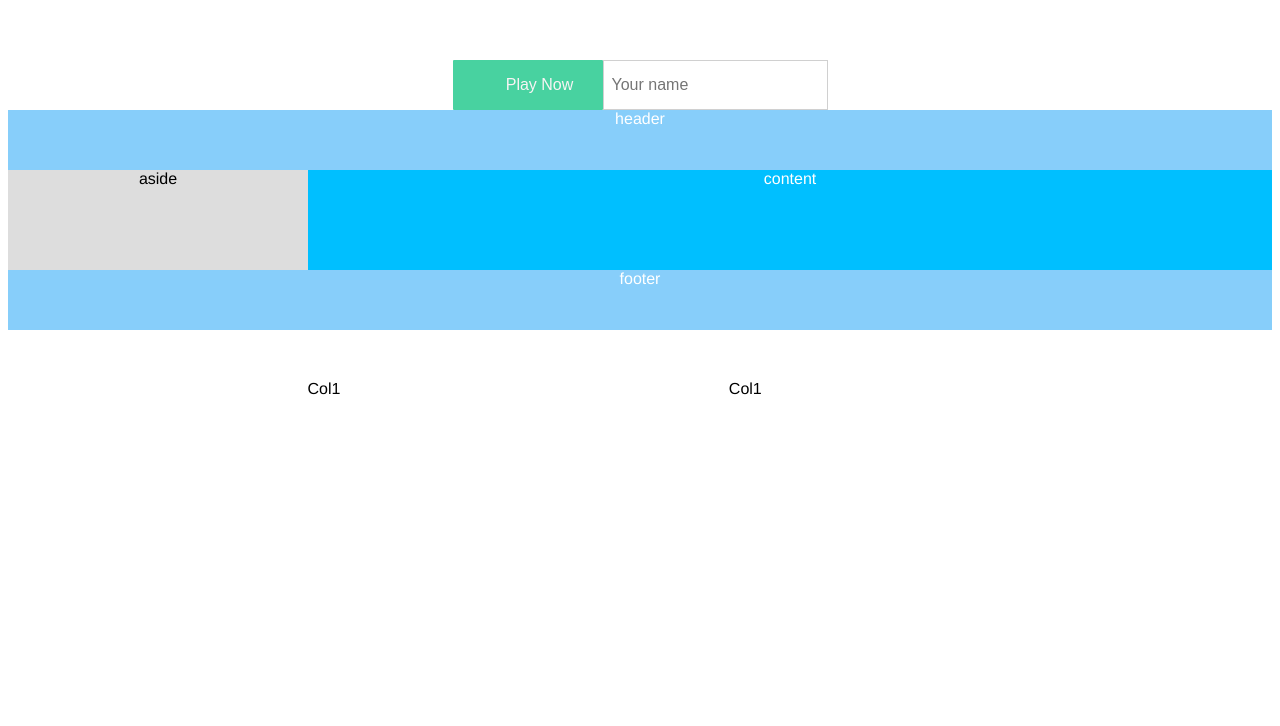
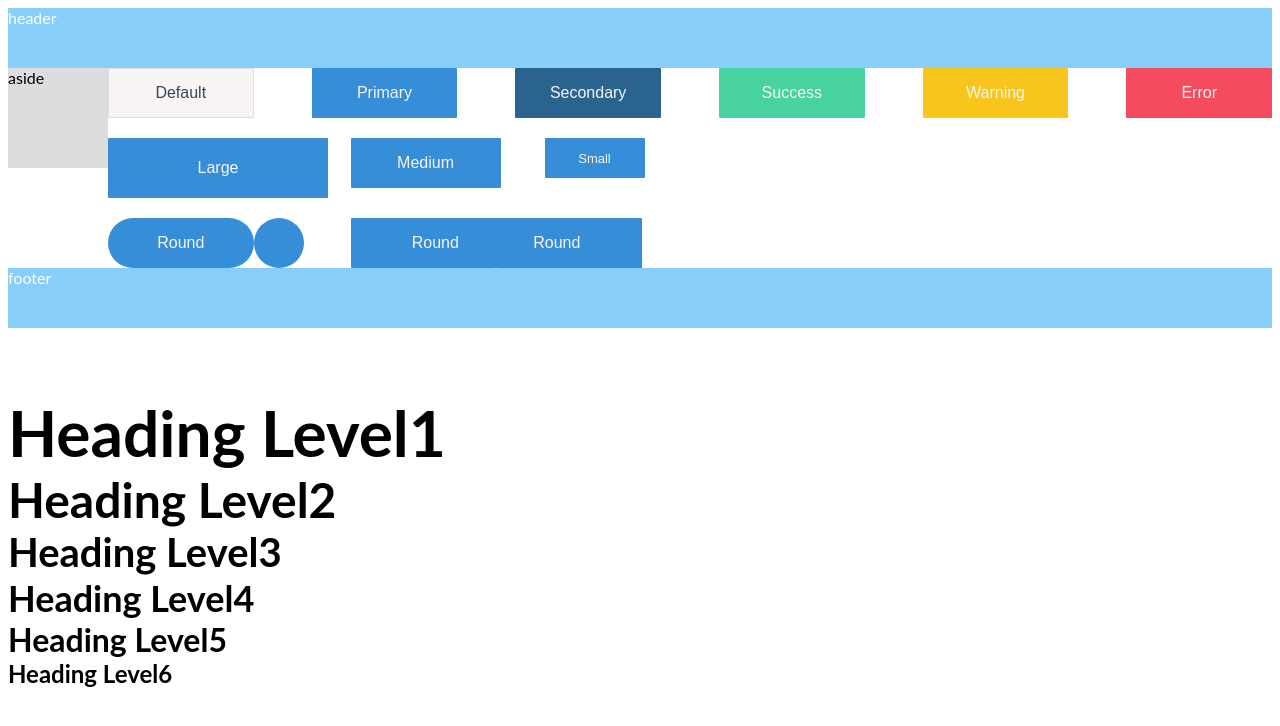
Before and after one commit to qiuhutu/sf-ui, a Vue app: page / in a window 1280 px wide. Shown: the top 726 px of the page. Built offline with nearby package versions, Linux system fonts and the light colour scheme.

Commit message:
update public page

```diff
--- a/src/App.vue
+++ b/src/App.vue
@@ -1,26 +1,64 @@
 <template>
   <div id="app">
-    <sf-button size="medium" type="success" icon="close" small>Play Now</sf-button>
-    <sf-input placeholder="Your name"></sf-input>
     <sf-container style="color: white; margin-bottom:50px;">
       <sf-header style="background:lightskyblue;">header</sf-header>
       <sf-container>
-        <sf-aside style="height: 100px; background:#ddd; color: black;">aside</sf-aside>
-        <sf-content style="background:deepskyblue;">content</sf-content>
+        <sf-aside style="height: 100px; background:#ddd; color: black;" width="100">aside</sf-aside>
+        <sf-content>
+          <sf-row align="space-between" >
+            <sf-col :span="3">
+              <sf-button size="medium" type="default">Default</sf-button>
+            </sf-col>
+            <sf-col :span="3">
+              <sf-button size="medium" type="primary">Primary</sf-button>
+            </sf-col>
+            <sf-col :span="3">
+              <sf-button size="medium" type="secondary">Secondary</sf-button>
+            </sf-col>
+            <sf-col :span="3">
+              <sf-button size="medium" type="success">Success</sf-button>
+            </sf-col>
+            <sf-col :span="3">
+              <sf-button size="medium" type="warning">Warning</sf-button>
+            </sf-col>
+            <sf-col :span="3">
+              <sf-button size="medium" type="error">Error</sf-button>
+            </sf-col>
+          </sf-row>
+          <sf-row align="start" style="margin-top: 20px;">
+            <sf-col :span="5">
+              <sf-button size="large" type="primary">Large</sf-button>
+            </sf-col>
+            <sf-col :span="4">
+              <sf-button size="medium" type="primary">Medium</sf-button>
+            </sf-col>
+            <sf-col :span="3">
+              <sf-button size="small" type="primary">Small</sf-button>
+            </sf-col>
+          </sf-row>
+          <sf-row align="start" style="margin-top: 20px;">
+            <sf-col :span="3"><sf-button type="primary" round>Round</sf-button></sf-col>
+            <sf-col :span="2"><sf-button type="primary" circle ><sf-icon name="plus"></sf-icon></sf-button></sf-col>
+            <sf-col :span="3"><sf-button type="primary" loading>Round</sf-button></sf-col>
+            <sf-col :span="3"><sf-button type="primary" loading iconPosition="right">Round</sf-button></sf-col>
+          </sf-row>
+        </sf-content>
       </sf-container>
       <sf-footer style="background:lightskyblue;">footer</sf-footer>
     </sf-container>
-    <sf-row>
-      <sf-col :span="4" :offset="4">Col1</sf-col>
-      <sf-col :span="4" :offset="4">Col1</sf-col>
-    </sf-row>
+    <sf-icon name="close"></sf-icon>
+    <sf-title isUpperCase level="1">Heading Level1</sf-title>
+    <sf-title isUpperCase level="2">Heading Level2</sf-title>
+    <sf-title isUpperCase level="3">Heading Level3</sf-title>
+    <sf-title isUpperCase level="4">Heading Level4</sf-title>
+    <sf-title isUpperCase level="5">Heading Level5</sf-title>
+    <sf-title isUpperCase level="6">Heading Level6</sf-title>
   </div>
 </template>
 
 <script>
 import "./styles/app.scss";
 import SfButton from "./components/basic/button/button";
-import SfInput from "@/components/form/input/input";
 import SfContent from "@/components/basic/layout/content";
 import SfHeader from "@/components/basic/layout/header";
 import SfContainer from "@/components/basic/layout/container";
@@ -28,19 +66,22 @@ import SfFooter from "@/components/basic/layout/footer";
 import SfAside from "@/components/basic/layout/aside";
 import SfRow from "@/components/basic/grid/row";
 import SfCol from "@/components/basic/grid/col";
+import SfIcon from "@/components/basic/icon/icon";
+import SfTitle from "@/components/basic/typography/title";
 
 export default {
   name: "app",
   components: {
     "sf-button": SfButton,
-    "sf-input": SfInput,
     "sf-content": SfContent,
     "sf-header": SfHeader,
     "sf-container": SfContainer,
     "sf-footer": SfFooter,
     "sf-aside": SfAside,
     "sf-row": SfRow,
-    "sf-col": SfCol
+    "sf-col": SfCol,
+    "sf-icon": SfIcon,
+    "sf-title": SfTitle
   }
 };
 </script>
--- /dev/null
+++ b/src/components/basic/typography/title.vue
@@ -0,0 +1,40 @@
+<template>
+  <div class="sf-title" :class="[`sf-title-${level}`]"><slot style="{}"></slot></div>
+</template>
+
+<script>
+export default {
+  name: "sf-title",
+  props: {
+    level: [Number, String],
+  },
+};
+</script>
+
+<style lang="scss" scoped>
+@mixin title-type ($size, $weight){
+    font-size: $size;
+    font-weight: $weight;
+}
+.sf-title {
+    $class-prefix: sf-title-;
+    &.sf-title-1 {
+        @include title-type(4em, bold);
+    }
+    &.sf-title-2 {
+        @include title-type(3em, bold);
+    }
+    &.sf-title-3 {
+        @include title-type(2.5em, bold);
+    }
+    &.sf-title-4 {
+        @include title-type(2.25em, bold);
+    }
+    &.sf-title-5 {
+        @include title-type(2em, bold);
+    }
+    &.sf-title-6 {
+        @include title-type(1.5em, bold);
+    }
+}
+</style>
--- a/src/styles/app.scss
+++ b/src/styles/app.scss
@@ -19,9 +19,7 @@ h5 {
 }
 
 #app {
-    font-family: "Avenir", Helvetica, Arial, sans-serif;
+    font-family: "Lato", "Avenir", Helvetica, Arial, sans-serif;
     -webkit-font-smoothing: antialiased;
     -moz-osx-font-smoothing: grayscale;
-    text-align: center;
-    margin-top: 60px;
 }
```
Also changed, not shown: src/components/basic/typography/text.vue (added, +21 -0 lines), src/components/basic/typography/typography.vue (added, +13 -0 lines).
